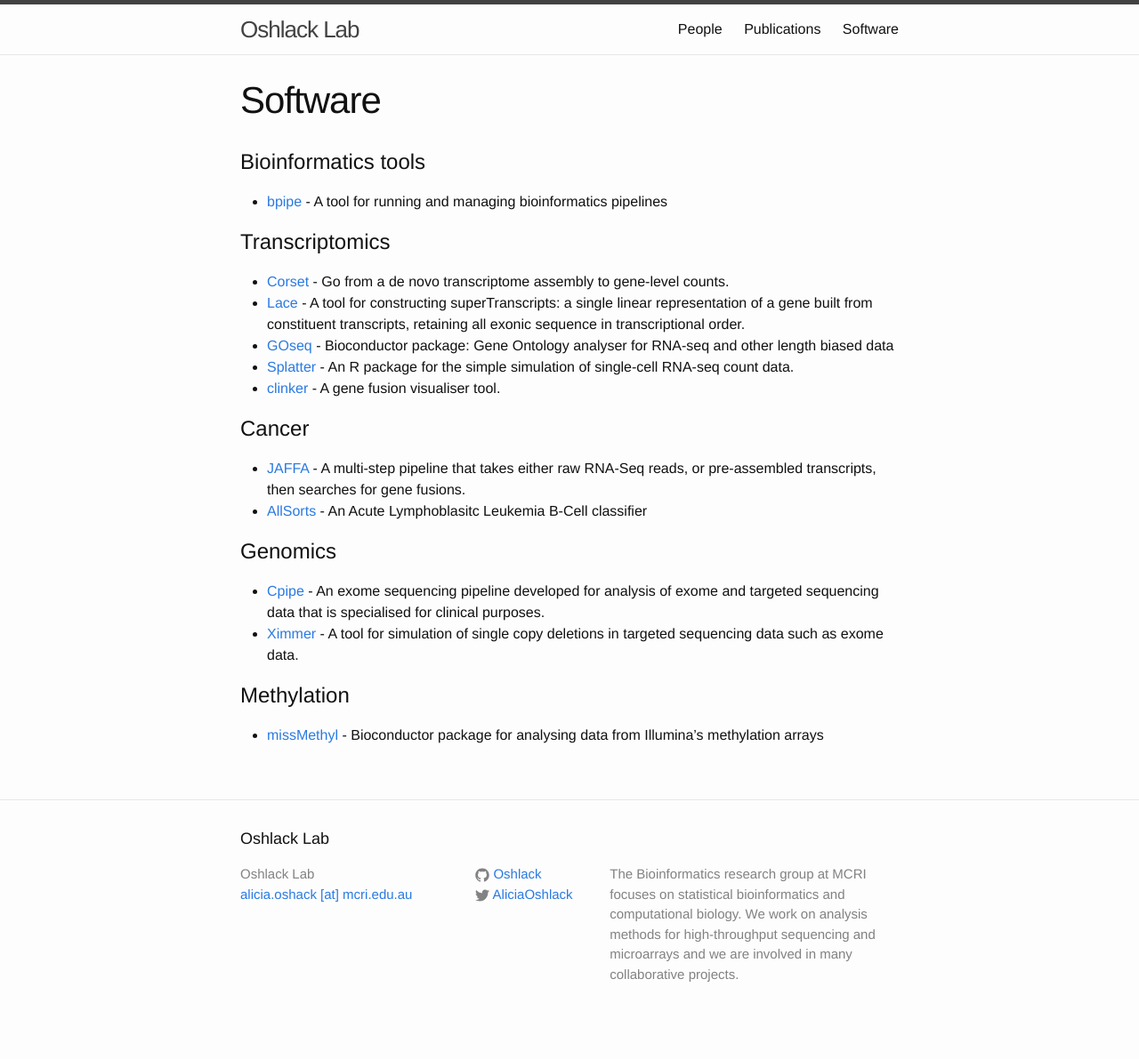
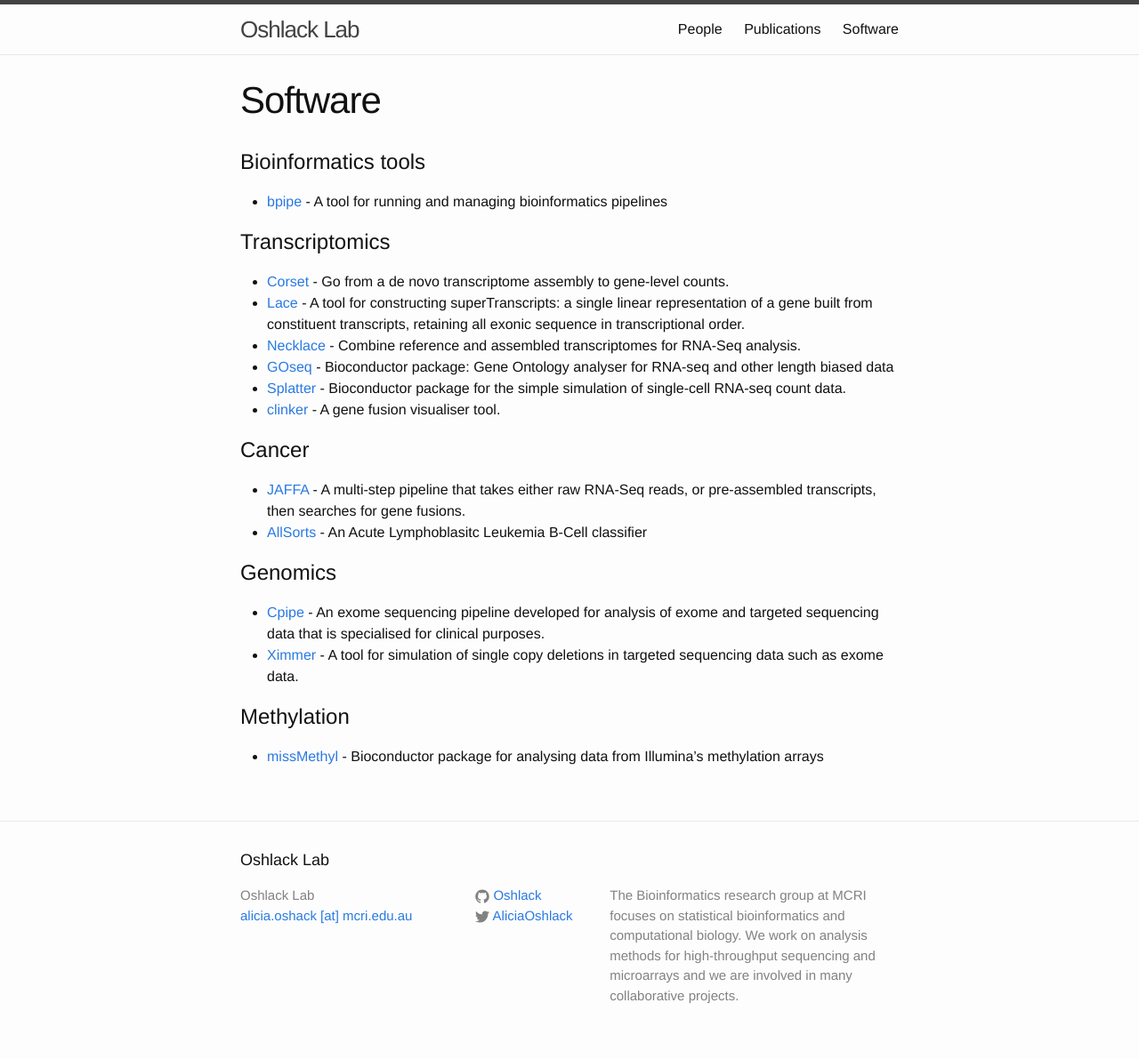
Before and after one commit to Oshlack/oshlack.github.io, a Jekyll site: the page built from software.md, in a window 1280 px wide. Shown: the whole page at 89% size. Built offline with Jekyll 4.4.1, drawn with Linux system fonts in a browser that asks for light colours; before the commit the page ends 1167 px from its top, so only the background shows below that.

Commit message:
Add Necklace

```diff
--- a/software.md
+++ b/software.md
@@ -10,8 +10,9 @@ permalink: /software/
 # Transcriptomics
 * [Corset](https://github.com/Oshlack/Corset/wiki) - Go from a de novo transcriptome assembly to gene-level counts.
 * [Lace](https://github.com/Oshlack/Lace/wiki) - A tool for constructing superTranscripts: a single linear representation of a gene built from constituent transcripts, retaining all exonic sequence in transcriptional order.
+* [Necklace](https://github.com/Oshlack/necklace/wiki) - Combine reference and assembled transcriptomes for RNA-Seq analysis.
 * [GOseq](http://bioconductor.org/packages/release/bioc/html/goseq.html) - Bioconductor package: Gene Ontology analyser for RNA-seq and other length biased data
-* [Splatter](https://github.com/Oshlack/splatter) - An R package for the simple simulation of single-cell RNA-seq count data.
+* [Splatter](https://github.com/Oshlack/splatter) - Bioconductor package for the simple simulation of single-cell RNA-seq count data.
 * [clinker](https://github.com/Oshlack/Clinker) - A gene fusion visualiser tool.
 
 # Cancer
```
